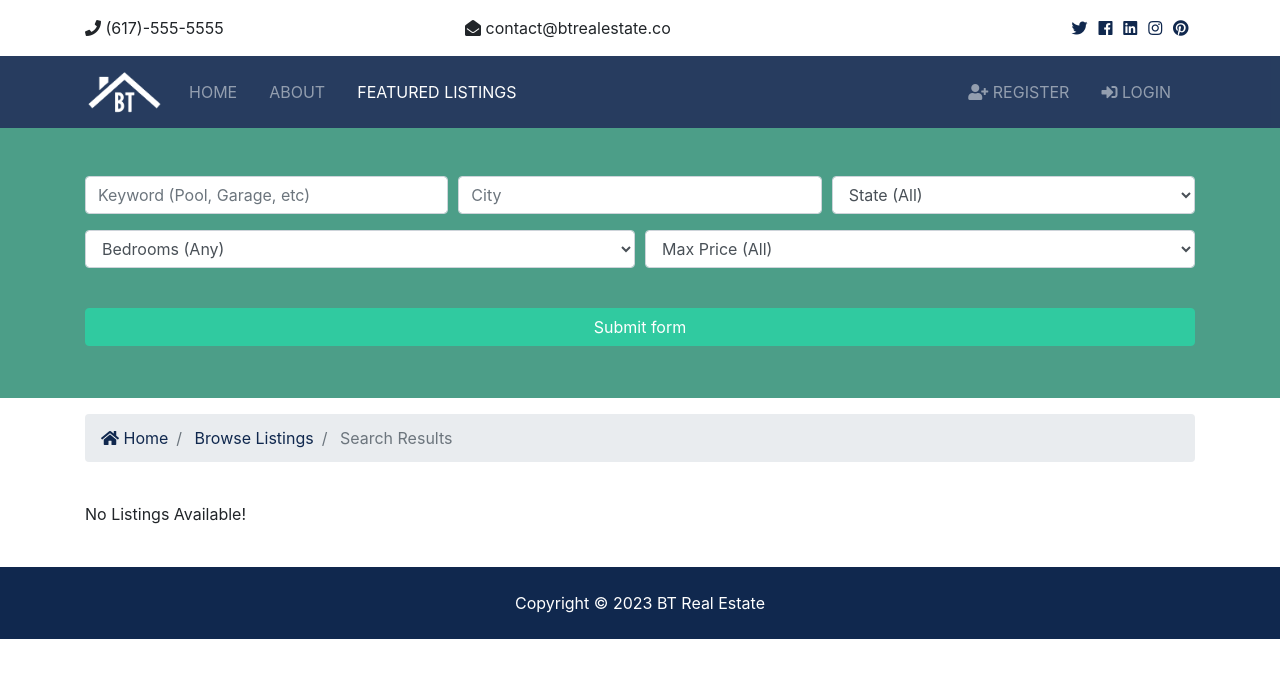
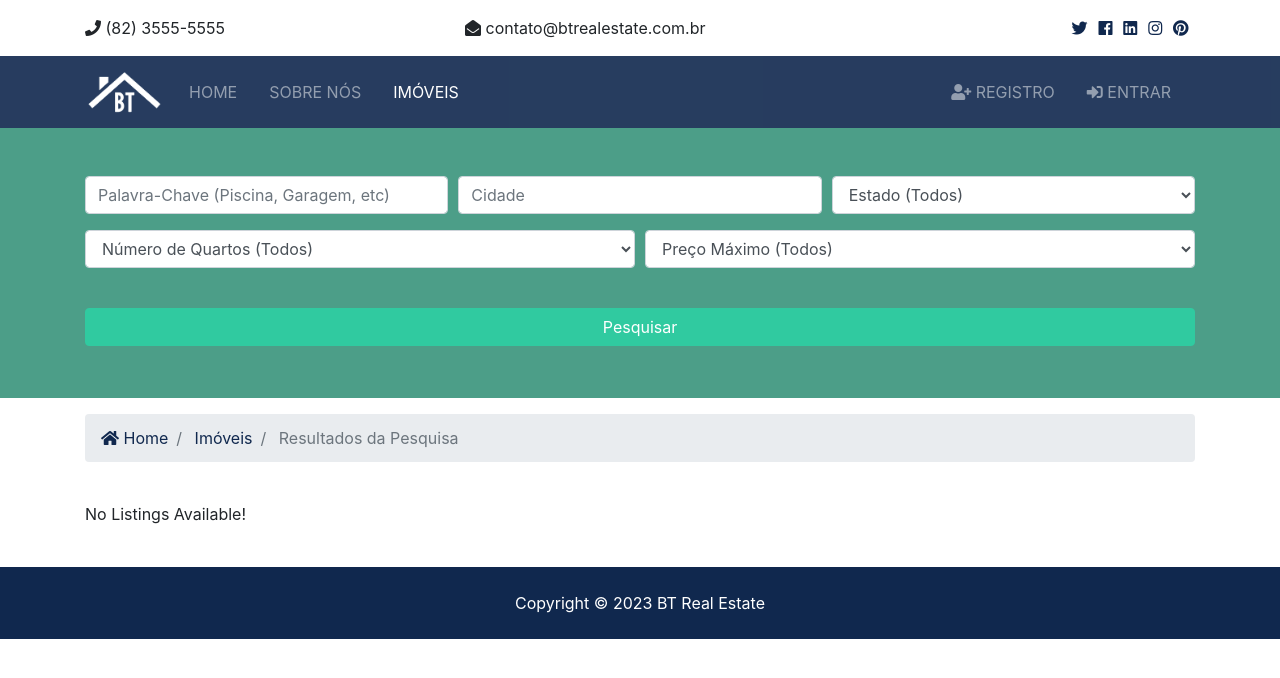
Before and after one commit to caioagralemos/Curso-Django, a Django app: page /listings/search in a window 1280 px wide. Shown: the top 678 px of the page. Run offline with Django 4.2, Linux system fonts and the light colour scheme; data that the repository does not hold is empty; parts of the project's set-up code (start-up, migrations or seed data) failed here and were passed over; some libraries are stand-ins or nearby versions.

Commit message:
Tradução

```diff
--- a/templates/pages/listings/search.html
+++ b/templates/pages/listings/search.html
@@ -1,6 +1,6 @@
 {% extends 'base.html' %}
 {% block title %}
-Search Results
+Resultados da Pesquisa
 {% endblock %}
 {% load humanize %}
 {% block content %}
@@ -13,19 +13,19 @@ Search Results
           <!-- Form Row 1 -->
           <div class="form-row">
             <div class="col-md-4 mb-3">
-              <label class="sr-only">Keywords</label>
-              <input type="text" name="keywords" class="form-control" placeholder="Keyword (Pool, Garage, etc)" value="{{values.keywords}}">
+              <label class="sr-only">Palavras-Chave</label>
+              <input type="text" name="keywords" class="form-control" placeholder="Palavra-Chave (Piscina, Garagem, etc)" value="{{values.keywords}}">
             </div>
 
             <div class="col-md-4 mb-3">
-              <label class="sr-only">City</label>
-              <input type="text" name="city" class="form-control" placeholder="City" value="{{values.city}}">
+              <label class="sr-only">Cidade</label>
+              <input type="text" name="city" class="form-control" placeholder="Cidade" value="{{values.city}}">
             </div>
 
             <div class="col-md-4 mb-3">
-              <label class="sr-only">State</label>
+              <label class="sr-only">Estado</label>
               <select name="state" class="form-control">
-                <option selected="true" disabled="disabled">State (All)</option>
+                <option selected="true" disabled="disabled">Estado (Todos)</option>
                 {% for key, value in state_choices.items %}
                 <option value='{{key}}'
                 {% if key == values.state %}
@@ -39,9 +39,9 @@ Search Results
           <!-- Form Row 2 -->
           <div class="form-row">
             <div class="col-md-6 mb-3">
-              <label class="sr-only">Bedrooms</label>
+              <label class="sr-only">Quartos</label>
               <select name="bedrooms" class="form-control">
-                <option selected="true" disabled="disabled">Bedrooms (Any)</option>
+                <option selected="true" disabled="disabled">Número de Quartos (Todos)</option>
                 {% for key, value in bedroom_choices.items %}
                 <option value='{{key}}'
                 {% if key == values.bedrooms %}
@@ -53,7 +53,7 @@ Search Results
             </div>
             <div class="col-md-6 mb-3">
               <select name="price" class="form-control">
-                <option selected="true" disabled="disabled">Max Price (All)</option>
+                <option selected="true" disabled="disabled">Preço Máximo (Todos)</option>
                 {% for key, value in price_choices.items %}
                 <option value='{{key}}'
                 {% if key == values.price %}
@@ -64,7 +64,7 @@ Search Results
               </select>
             </div>
           </div>
-          <button class="btn btn-secondary btn-block mt-4" type="submit">Submit form</button>
+          <button class="btn btn-secondary btn-block mt-4" type="submit">Pesquisar</button>
         </form>
       </div>
     </div>
@@ -81,9 +81,9 @@ Search Results
               <i class="fas fa-home"></i> Home</a>
           </li>
           <li class="breadcrumb-item">
-            <a href="{% url 'listings' %}">Browse Listings</a>
+            <a href="{% url 'listings' %}">Imóveis</a>
           </li>
-          <li class="breadcrumb-item active"> Search Results</li>
+          <li class="breadcrumb-item active"> Resultados da Pesquisa</li>
         </ol>
       </nav>
     </div>
@@ -112,15 +112,15 @@ Search Results
                 <hr>
                 <div class="row py-2 text-secondary">
                   <div class="col-6">
-                    <i class="fas fa-th-large"></i> Sqft: {{listing.sqft}}</div>
+                    <i class="fas fa-th-large"></i> M²: {{listing.sqft}}</div>
                   <div class="col-6">
-                    <i class="fas fa-car"></i> Garage: {{listing.garage}}</div>
+                    <i class="fas fa-car"></i> Garagem: {{listing.garage}}</div>
                 </div>
                 <div class="row py-2 text-secondary">
                   <div class="col-6">
-                    <i class="fas fa-bed"></i> Bedrooms: {{listing.bedrooms}}</div>
+                    <i class="fas fa-bed"></i> Quartos: {{listing.bedrooms}}</div>
                   <div class="col-6">
-                    <i class="fas fa-bath"></i> Bathrooms: {{listing.bathrooms}} </div>
+                    <i class="fas fa-bath"></i> Banheiros: {{listing.bathrooms}} </div>
                 </div>
                 <hr>
                 <div class="row py-2 text-secondary">
@@ -132,7 +132,7 @@ Search Results
                     <i class="fas fa-clock"></i> {{listing.list_date | timesince }}</div>
                 </div>
                 <hr>
-                <a href={{listing.id}} class="btn btn-primary btn-block">More Info</a>
+                <a href={{listing.id}} class="btn btn-primary btn-block">Saiba Mais</a>
               </div>
             </div>
           </div>
--- a/templates/partials/_navbar.html
+++ b/templates/partials/_navbar.html
@@ -31,7 +31,7 @@
               class = "nav-item mr-3"
             {% endif %}
           >
-            <a class="nav-link" href="{% url 'about' %}">About</a>
+            <a class="nav-link" href="{% url 'about' %}">Sobre nós</a>
           </li>
           <li
           {% if 'listings' in request.path %}
@@ -40,7 +40,7 @@
             class = "nav-item mr-3"
           {% endif %}
           >
-            <a class="nav-link" href="{% url 'listings' %}">Featured Listings</a>
+            <a class="nav-link" href="{% url 'listings' %}">Imóveis</a>
           </li>
         </ul>
 
@@ -53,12 +53,12 @@
           class = "nav-item mr-3"
           {% endif %}
           >
-            <a class="nav-link" href="{% url 'dashboard' %}">Dashboard ({{user.first_name}})</a>
+            <a class="nav-link" href="{% url 'dashboard' %}">Meus dados ({{user.first_name}})</a>
           </li>
 
           <li class="nav-item mr-3">
             <a class="nav-link" href="javascript:{document.getElementById('logout').submit()}">
-              <i class="fas fa-sign-out-alt"></i> Logout
+              <i class="fas fa-sign-out-alt"></i> Sair
             </a>
             <form action="{% url 'logout' %}" method="POST" id="logout">
               {% csrf_token %}
@@ -75,7 +75,7 @@
             {% endif %}
             >
               <a class="nav-link" href="{% url 'register' %}">
-                <i class="fas fa-user-plus"></i> Register</a
+                <i class="fas fa-user-plus"></i> Registro</a
               >
             </li>
             <li
@@ -88,7 +88,7 @@
               <a class="nav-link" href="{% url 'login' %}">
                 <i class="fas fa-sign-in-alt"></i>
 
-                Login</a
+                Entrar</a
               >
             </li>
           {% endif %}
--- a/templates/partials/_topbar.html
+++ b/templates/partials/_topbar.html
@@ -3,10 +3,10 @@
     <div class="container">
       <div class="row">
         <div class="col-md-4">
-          <i class="fas fa-phone"></i> (617)-555-5555
+          <i class="fas fa-phone"></i> (82) 3555-5555
         </div>
         <div class="col-md-4">
-          <i class="fas fa-envelope-open"></i> contact@btrealestate.co
+          <i class="fas fa-envelope-open"></i> contato@btrealestate.com.br
         </div>
         <div class="col-md-4">
           <div class="social text-right">
```
Also changed, not shown: curso_django/settings.py (+8 -7 lines), templates/accounts/dashboard.html (+8 -8 lines), templates/accounts/login.html (+4 -4 lines), templates/accounts/register.html (+6 -6 lines), templates/pages/about.html (+9 -9 lines), templates/pages/index.html (+22 -22 lines), templates/pages/listings/listing.html (+18 -18 lines), templates/pages/listings/listings.html (+8 -8 lines), 2 other files.
